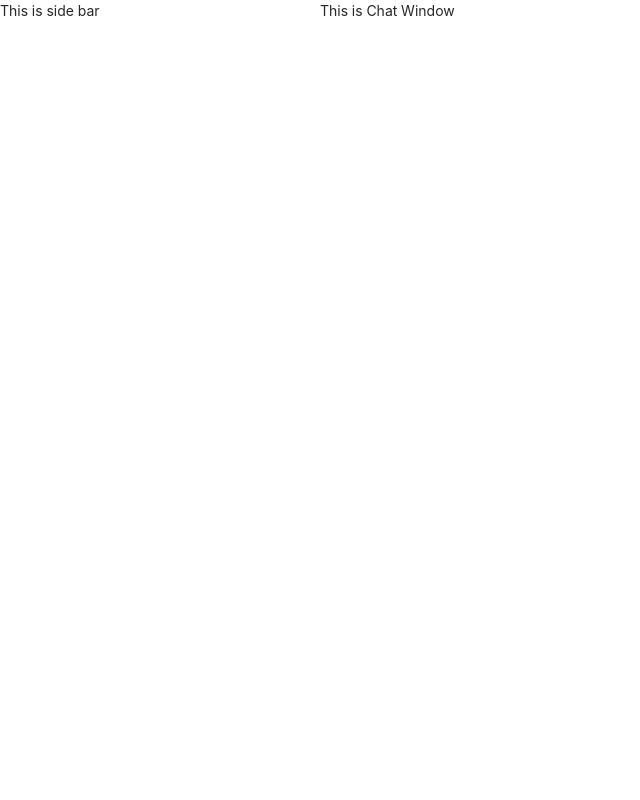
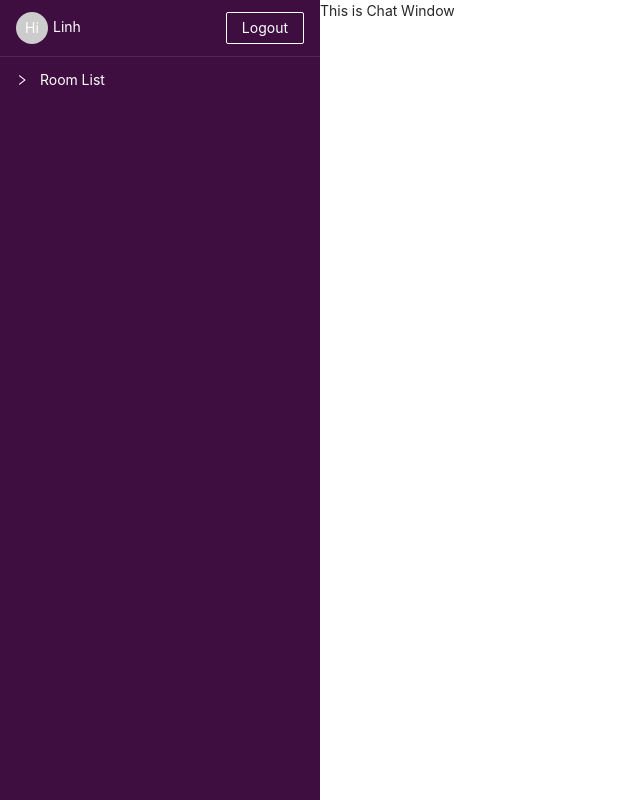
Before and after one commit to linhcu1612/ChatAppFirebase, a React (Create React App) app: page / in a window 1280 px wide. Shown: the whole page, without its empty margins (0-640 px from the left). Built offline with nearby package versions, Linux system fonts and the light colour scheme.

Commit message:
added styled component for UI of chat rooo

```diff
--- /dev/null
+++ b/src/components/ChatRoom/RoomList.js
@@ -0,0 +1,47 @@
+/** @format */
+
+import React from "react";
+import { Collapse, Typography, Button } from "antd";
+import { PlusSquareOutlined } from "@ant-design/icons";
+import styled from "styled-components";
+const { Panel } = Collapse;
+const { Link } = Typography;
+
+const PanelStyled = styled(Panel)`
+  &&& {
+    .ant-collapse-header,
+    p {
+      color: white;
+    }
+
+    .ant-collapse-content-box {
+      padding: 0 40px;
+    }
+
+    .add-room {
+      color: white;
+      padding: 0;
+    }
+  }
+`;
+
+const LinkStyled = styled(Link)`
+  display: block;
+  margin-bottom: 5px;
+  color: white;
+`;
+
+export default function RoomList() {
+  return (
+    <Collapse ghost defaultActiveKey={["1"]}>
+      <PanelStyled header='Room List' keys='1'>
+        <LinkStyled>Room 1</LinkStyled>
+        <LinkStyled>Room 2</LinkStyled>
+        <LinkStyled>Room 3</LinkStyled>
+        <Button type='text' icon={<PlusSquareOutlined />} className='add-room'>
+          Add Room
+        </Button>
+      </PanelStyled>
+    </Collapse>
+  );
+}
--- a/src/components/ChatRoom/Sidebar.js
+++ b/src/components/ChatRoom/Sidebar.js
@@ -1,7 +1,28 @@
 /** @format */
 
 import React from "react";
+import { Row, Col } from "antd";
+import UserInfo from "./UserInfo";
+import RoomList from "./RoomList";
+import styled from "styled-components";
+
+const SidebarStyled = styled.div`
+  background: #3f0e40;
+  color: white;
+  height: 100vh;
+`;
 
 export default function Sidebar() {
-  return <div>This is side bar</div>;
+  return (
+    <SidebarStyled>
+      <Row>
+        <Col span={24}>
+          <UserInfo />
+        </Col>
+        <Col span={24}>
+          <RoomList />
+        </Col>
+      </Row>
+    </SidebarStyled>
+  );
 }
--- /dev/null
+++ b/src/components/ChatRoom/UserInfo.js
@@ -0,0 +1,29 @@
+/** @format */
+
+import React from "react";
+import { Button, Avatar, Typography } from "antd";
+import styled from "styled-components";
+
+const WrapperStyled = styled.div`
+  display: flex;
+  justify-content: space-between;
+  padding: 12px 16px;
+  border-bottom: 1px solid rgba(82, 38, 83);
+
+  .username {
+    color: white;
+    margin-left: 5px;
+  }
+`;
+
+export default function UserInfo() {
+  return (
+    <WrapperStyled>
+      <div className=''>
+        <Avatar>Hi</Avatar>
+        <Typography.Text className='username'>Linh</Typography.Text>
+      </div>
+      <Button ghost>Logout</Button>
+    </WrapperStyled>
+  );
+}
```
